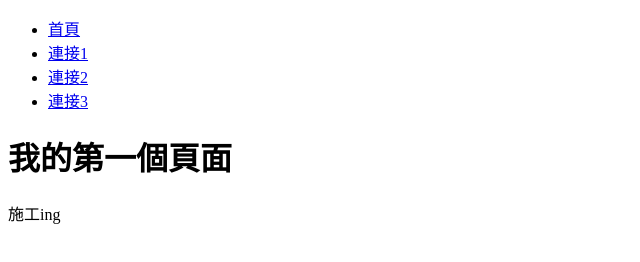
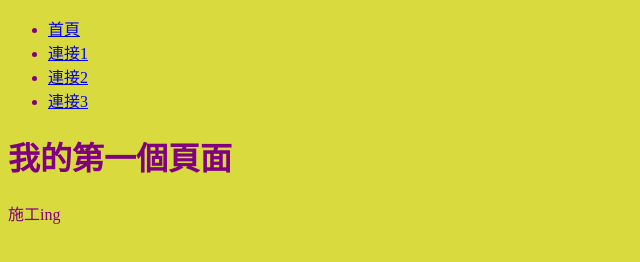
Before and after one commit to Liufuy/Liufuy.github.io, a plain HTML site: page index.html in a window 1280 px wide. Shown: the whole page, without its empty margins (0-640 px from the left). Drawn offline with Linux system fonts and the light colour scheme.

Commit message:
change index.html

```diff
--- a/index.html
+++ b/index.html
@@ -2,6 +2,12 @@
 <html>
 	<head>
 		<title>Index</title>
+		<style type="text/css">
+			body {
+				color: purple;
+				background-color: #d8da3d
+				}
+		</style>
 	</head>
 
 	<body>
```
